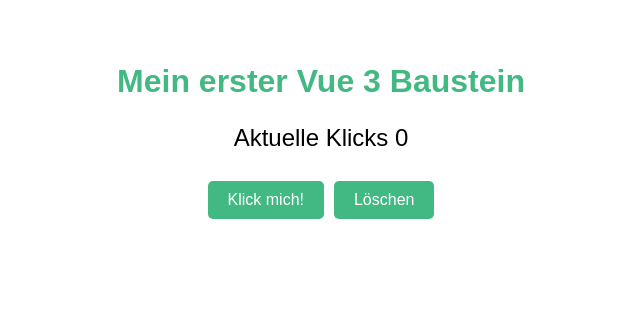
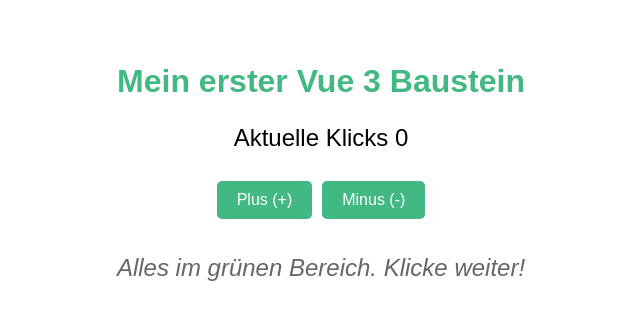
Before and after one commit to codewithnatan/vue-basics, a Vue app: page / in a window 1280 px wide. Shown: the top 320 px of the page, without its empty margins (319-959 px from the left). Built offline with nearby package versions, Linux system fonts and the light colour scheme.

Commit message:
feat: implement conditional rendering using v-if, v-else-if and v-else

```diff
--- a/src/App.vue
+++ b/src/App.vue
@@ -25,10 +25,31 @@
    <p>Aktuelle Klicks {{ counter }}</p>
 
    <!-- Ein Event-Klick: Löst die Funktion aus -->
-    <button @click="increaseCounter">Klick mich!</button>
+    <button @click="increaseCounter">Plus (+)</button>
 
     <!-- Ein Event-Klick: Löst die Funktion aus -->
-     <button @click="decreaseCounter">Löschen</button>
+     <button @click="decreaseCounter">Minus (-)</button>
+
+     <!-- Hierr startet das WENN/DANN Prinzip -->
+
+     <div class="message-container">
+
+      <!-- Wenn der Zähler größer oder gleich 5 ist -->
+       <p v-if="counter >= 5" class="warning">
+        Achtung: Du hast 5 oder mehr Klicks erreicht!
+       </p>
+
+       <!-- Wenn der Zähler kleiner 0 ist -->
+        <p v-else-if="counter < 0" class="warning">
+          Du bist im minus Bereich!
+        </p>
+
+       <!-- Wenn die obere Bedingung NICHT zutrifft -->
+        <p v-else class="info">
+          Alles im grünen Bereich. Klicke weiter!
+        </p>
+
+     </div>
 
   </main>
 </template>
@@ -38,4 +59,7 @@
 h1 { color: #42b883; }
 p { font-size: 1.5rem; }
 button { padding: 10px 20px; margin: 5px; font-size: 1rem; background-color: #42b883; color: white; border: none; border-radius: 5px; cursor: pointer; }
+.message-container {margin-top: 30px; height: 50px;}
+.warning {color: red; font-weight: bold;}
+.info {color: #666; font-style: italic;}
 </style>
```
